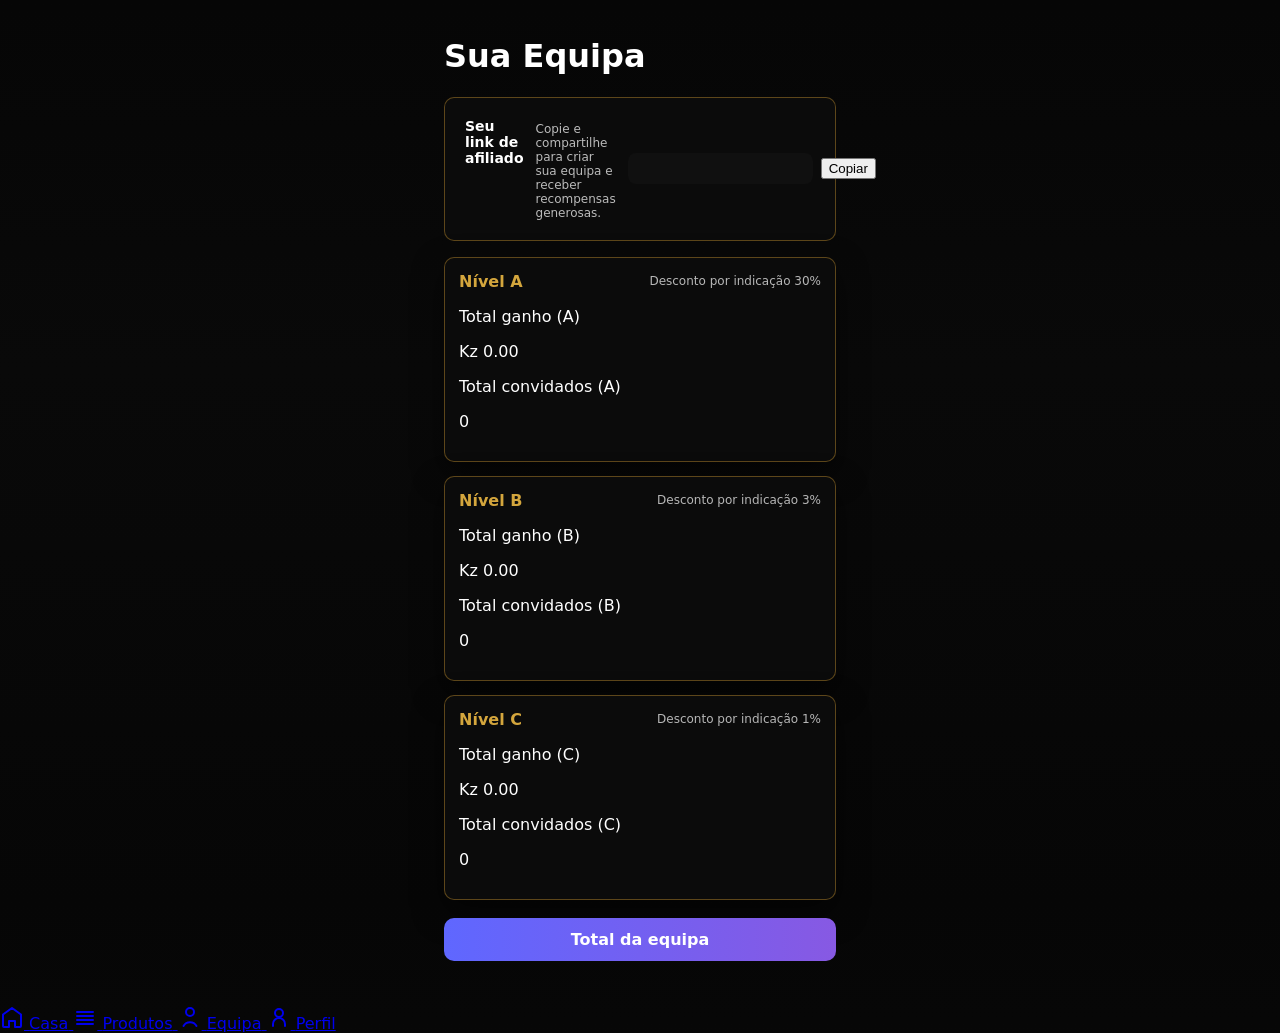
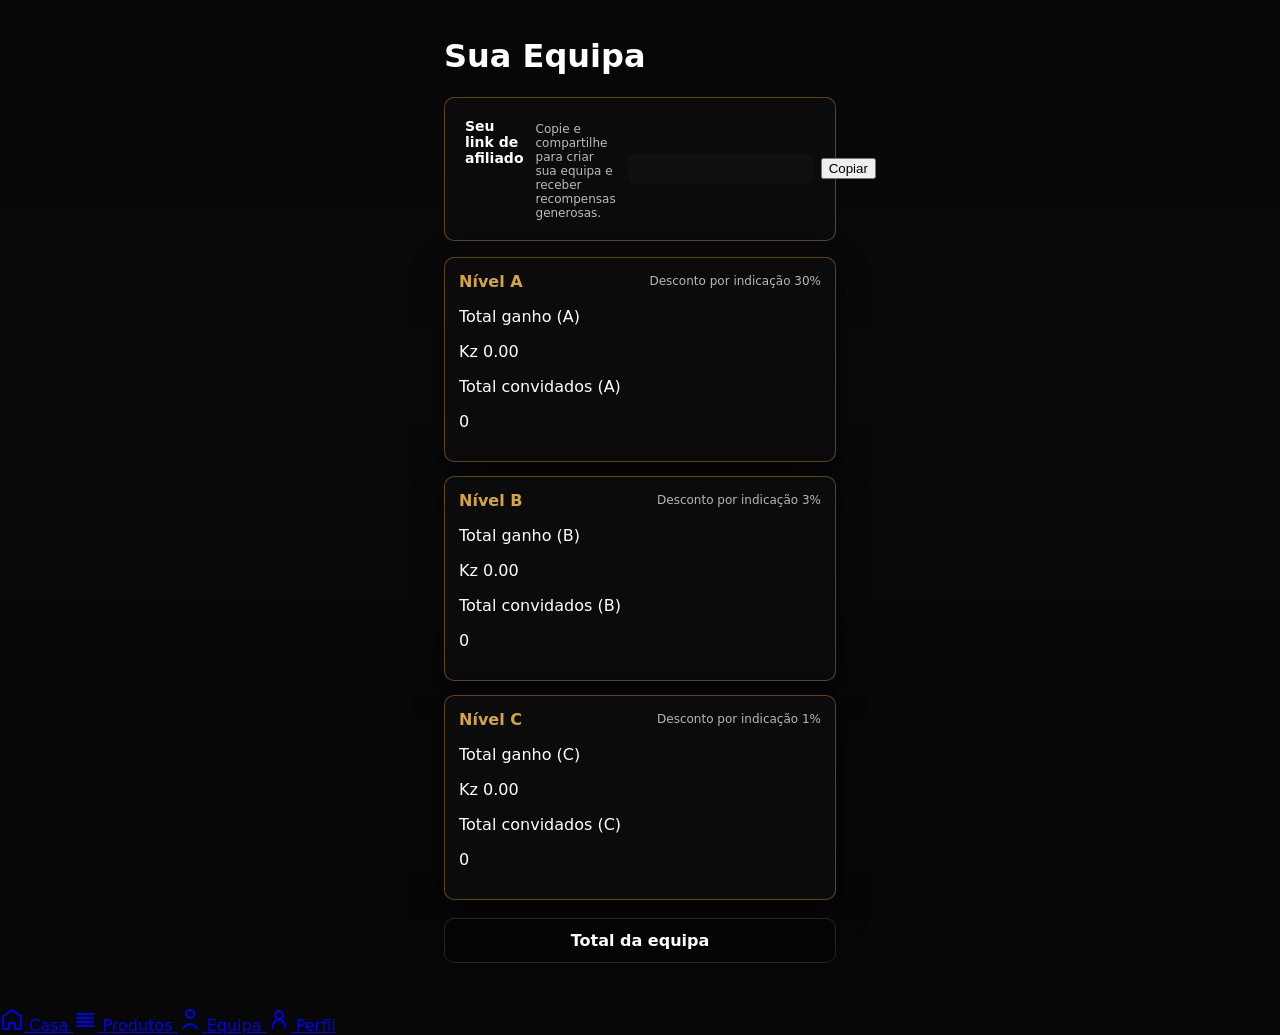

Update equipa.css

--- a/equipa.css
+++ b/equipa.css
@@ -218,7 +218,21 @@ font-size:12px;
 font-weight:550;
 }
 /* large full button bottom */
-.btn-full{ display:block;text-align:center;background:linear-gradient(90deg,#5f67ff,#8759e3);color:white;border-radius:10px;padding:12px 16px;margin-top:18px;text-decoration:none;font-weight:700 }
+
+.btn-full{ 
+  display:block;
+  text-align:center;
+  background:#050505;
+  border:
+  1px solid #242424;
+  border-radius:10px;
+  color:white;
+  padding:12px 16px;
+  margin-top:18px;
+  text-decoration:none;
+  font-weight:700 
+}
+
 
 /* responsive tweaks */
 @media (max-width:420px){
